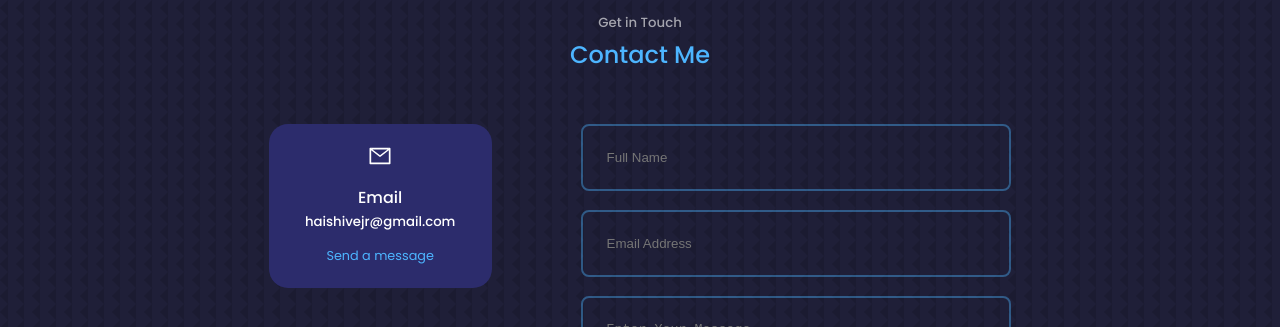
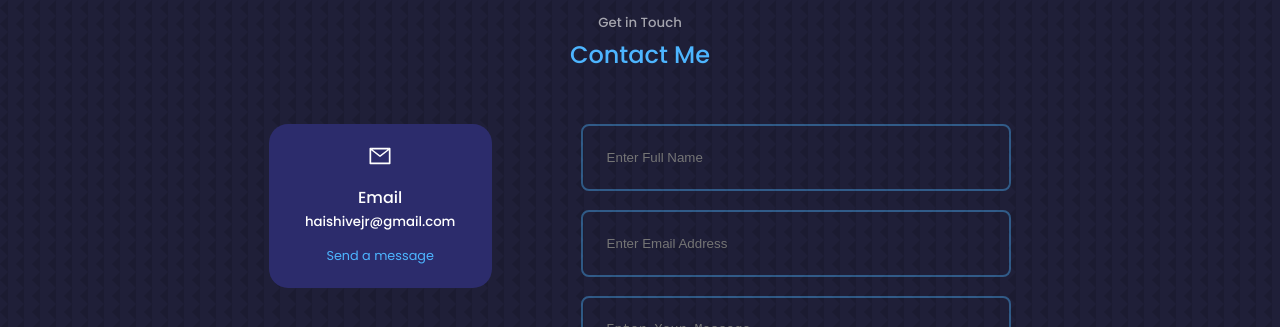
Before and after one commit to haijrshive/React-Portfolio-Website, a React (Create React App) app: page / in a window 1280 px wide. Shown: the part 2720-3047 px from the top of the page. Built offline with nearby package versions, Linux system fonts and the light colour scheme.

Commit message:
Placeholders edit

```diff
--- a/src/components/contact/Contact.jsx
+++ b/src/components/contact/Contact.jsx
@@ -30,8 +30,8 @@ const sendEmail = (e) => {
         </div>
         {/* END OF CONTACT OPTIONS */}
         <form ref={form} onSubmit={sendEmail}>
-          <input type="text" name="name" placeholder="Full Name" required />
-          <input type="email" name="email" placeholder="Email Address" required />
+          <input type="text" name="name" placeholder="Enter Full Name" required />
+          <input type="email" name="email" placeholder="Enter Email Address" required />
           <textarea name="message" rows="7" placeholder="Enter Your Message" required ></textarea>
           <button type="submit" className="btn btn-primary">Send Message</button>
         </form>
```
